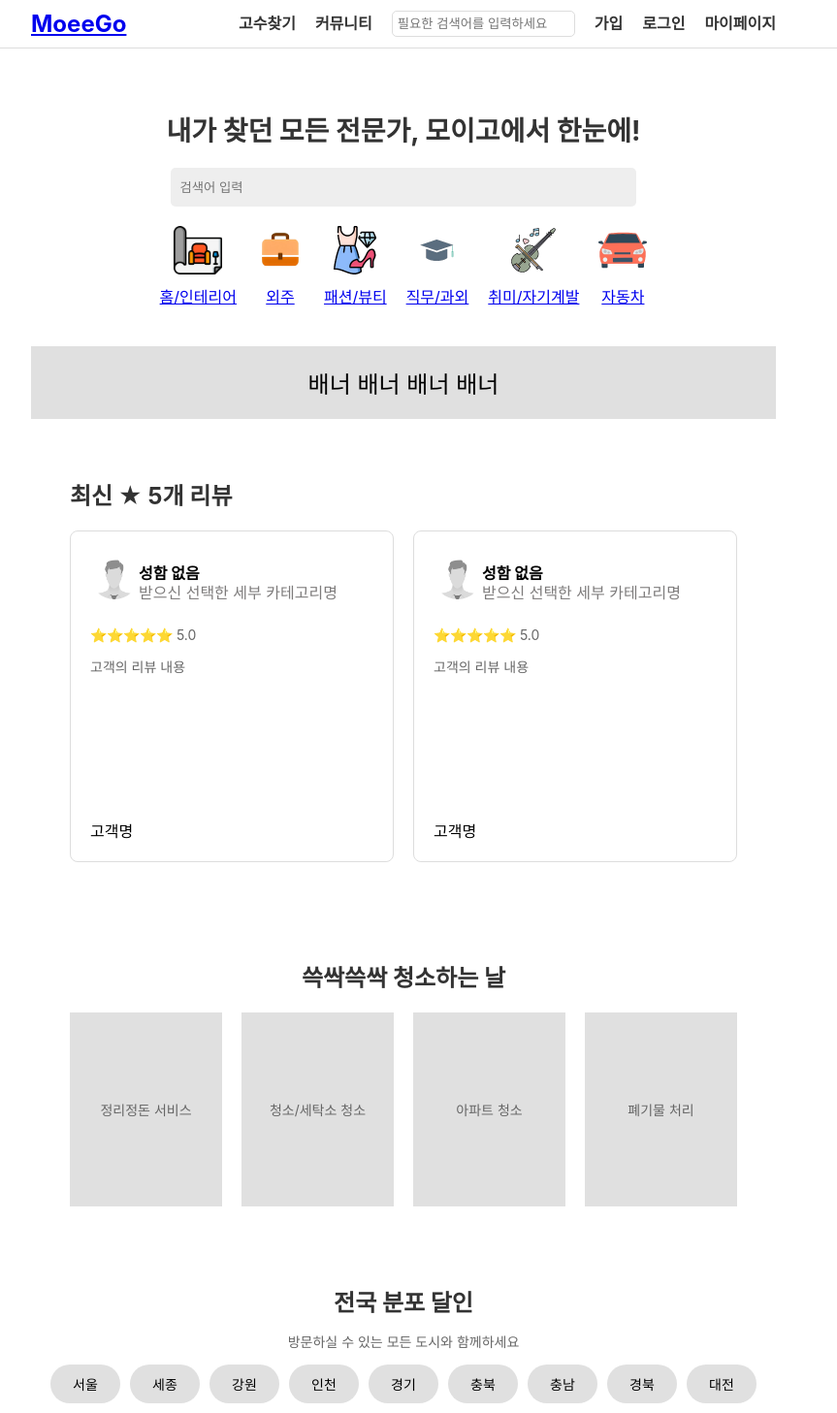
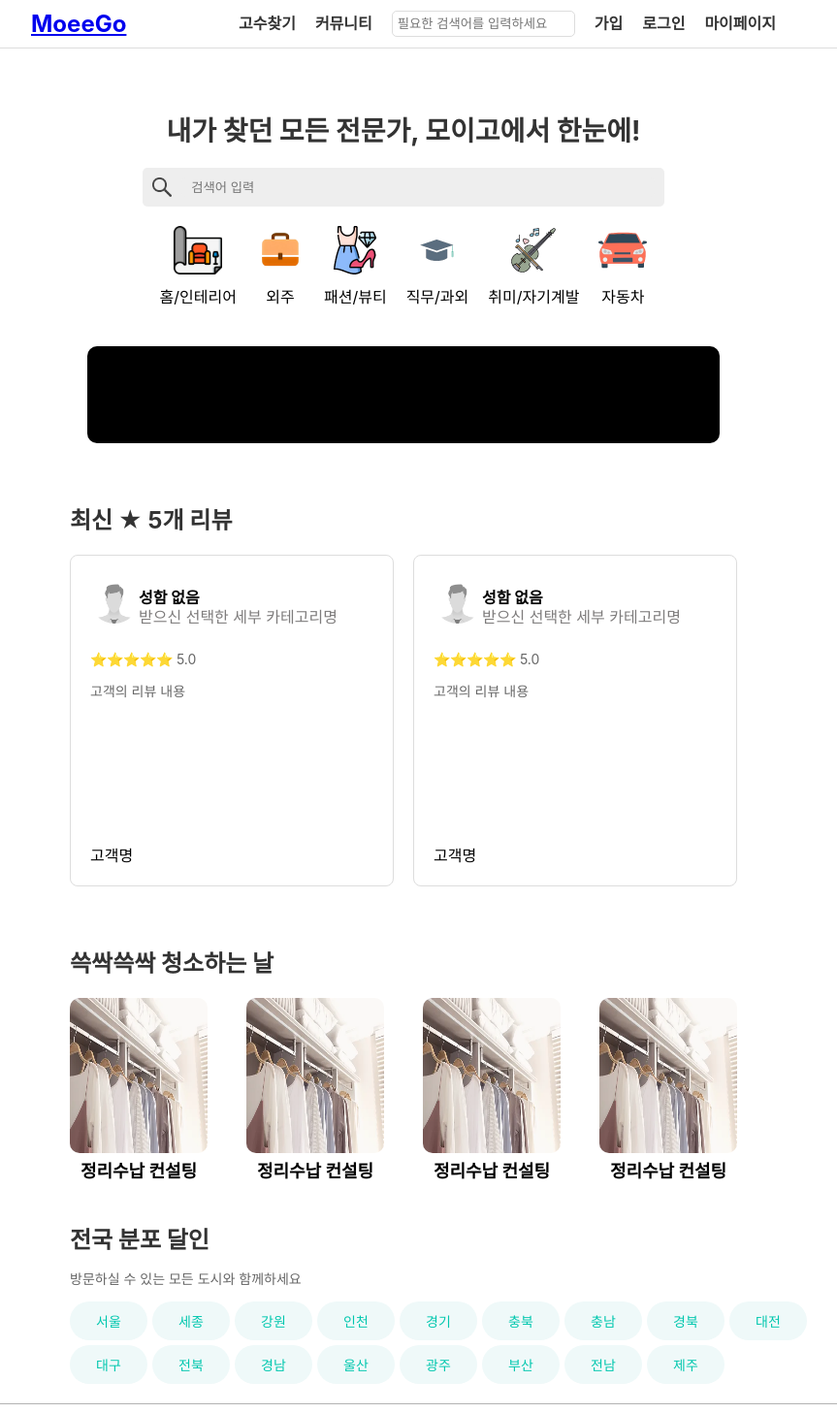
Before and after one commit to jaeheoon/moeego_client, a React (Vite) app: page / in a window 1280 px wide. Shown: the top 1457 px of the page at 97% size, without its empty margins (224-1087 px from the left). Built offline with nearby package versions, Linux system fonts and the light colour scheme.

Commit message:
[FE] Feat: 메인페이지 CSS 작성

```diff
--- a/src/components/mainpage/Banner.jsx
+++ b/src/components/mainpage/Banner.jsx
@@ -3,7 +3,7 @@ import React from "react";
 function Banner() {
   return (
     <div className="bannerWrap">
-        <div>배너 배너 배너 배너</div>
+        <div></div>
     </div>
   );
 }
--- a/src/components/mainpage/CleaningSection.jsx
+++ b/src/components/mainpage/CleaningSection.jsx
@@ -5,10 +5,22 @@ function CleaningSection() {
     <div className="keywordWrap">
         <h2>쓱싹쓱싹 청소하는 날</h2>
         <div className="keyword-images">
-            <div>정리정돈 서비스</div>
-            <div>청소/세탁소 청소</div>
-            <div>아파트 청소</div>
-            <div>폐기물 처리</div>
+          <figure>
+            <img src="./src/image/cleaning.png" alt="청소하는날"/>
+          <figcaption>정리수납 컨설팅</figcaption>
+          </figure>
+          <figure>
+            <img src="./src/image/cleaning.png" alt="청소하는날"/>
+          <figcaption>정리수납 컨설팅</figcaption>
+          </figure>
+          <figure>
+            <img src="./src/image/cleaning.png" alt="청소하는날"/>
+          <figcaption>정리수납 컨설팅</figcaption>
+          </figure>
+          <figure>
+            <img src="./src/image/cleaning.png" alt="청소하는날"/>
+          <figcaption>정리수납 컨설팅</figcaption>
+          </figure>
         </div>
     </div>
   );
--- a/src/components/mainpage/MainBanner.jsx
+++ b/src/components/mainpage/MainBanner.jsx
@@ -4,10 +4,12 @@ import { Link } from "react-router-dom";
 function MainBanner() {
   return (
     <div className="mainBannerWrap">
-      <h1>내가 찾던 모든 전문가, 모이고에서 한눈에!</h1>
-      <div className="searchCategoryWrap">
-            <img src=""/>
-            <input type="text" placeholder="검색어 입력" />
+        <h1>내가 찾던 모든 전문가, 모이고에서 한눈에!</h1>
+        <div className="searchCategoryWrap">
+            <div className="searchBarWrap">
+                <img src="./src/image/search.png" alt="검색버튼"/>
+                <input type="text" placeholder="검색어 입력" />
+            </div>
             <div className="categories">
                 <Link to='/category/home'>
                     <div className="category-item">
--- a/src/css/Mainpage.css
+++ b/src/css/Mainpage.css
@@ -54,22 +54,54 @@ button, span {
     flex-direction: column;
     align-items: center;
 }
+.searchBarWrap {
+    background-color: #eee;
+    width: 70%;
+    height: 40px;
+    display: flex; /* Flexbox 사용 */
+    align-items: center; /* 세로 정렬 */
+    justify-content: flex-start; /* 왼쪽 정렬 */
+    padding: 0 10px; /* 내부 여백 설정 */
+    border-radius: 5px;
+    box-sizing: border-box;
+}
+.searchBarWrap:focus-within{
+    border: 2px solid #fcc1cc;
+    background-color: white;
+    box-sizing: border-box;
+}
+.searchBarWrap img {
+    margin-right: 10px; /* 이미지와 입력창 간격 */
+    width: 20px;
+    height: 20px;
+}
 
 .searchCategoryWrap input {
+    flex: 1; /* 입력창이 남은 공간 채우도록 설정 */
     padding: 10px;
-    width: 60%;
     height: 20px;
     background-color: #eee;
     border: none;
     border-radius: 5px;
-    margin-bottom: 20px;
+    box-sizing: border-box;
+}
+
+.searchCategoryWrap input:focus {
+    outline: none;
+    background-color: white;
+    box-sizing: border-box;
 }
 
 /* 카테고리 */
 .categories {
+    margin-top: 20px;
     display: flex;
     gap: 20px;
 }
+.categories a:active{text-decoration: none; color:black;}
+.categories a:link{text-decoration: none; color:black;}
+.categories a:hover{text-decoration: none; color:black;}
+.categories a:visited{text-decoration: none; color:black;}
 
 .category-item {
     display: flex;
@@ -85,10 +117,13 @@ button, span {
 
 /* 배너 */
 .bannerWrap {
-    padding: 20px;
+    margin:0 auto;
+    width:85%;
+    height: 100px;
     text-align: center;
-    background-color: #e0e0e0;
-    font-size: 24px;
+    background-color: black;
+    /* background-image: url("./src/image/car.png"); */
+    border-radius: 10px;
 }
 
 /* 리뷰 */
@@ -150,57 +185,61 @@ button, span {
     bottom: 20px;
     left: 20px;
 }
-
+.keywordWrap{
+    padding: 0 40px 20px 40px;
+}
 /* 키워드 */
-.keywordWrap {
-    padding: 40px;
-    text-align: center;
+.keyword-images {
+    display: flex; /* 가로 정렬 */
+    flex-direction: row; /* 가로로 배치 */
+    gap: 40px; /* 사진 간격 조정 (기존 값보다 작은 값으로 설정) */
+    justify-content: left; /* 사진을 가운데 정렬 */
 }
 
-.keyword-images {
-    display: flex;
-    justify-content: center;
-    gap: 20px;
+.keyword-images figure {
+    margin: 0; /* 불필요한 여백 제거 */
+    text-align: center; /* 캡션 정렬 */
+    font-size:18px;
+    font-weight: bold;
 }
 
-.keyword-images div {
-    width: 23%;
-    height: 200px;
-    background-color: #e0e0e0;
-    display: flex;
-    align-items: center;
-    justify-content: center;
-    font-size: 14px;
-    color: #666;
+.keyword-images img {
+    border-radius: 10px;
+    width: 240px; /* 이미지 크기 조정 */
+    height: 160px; /* 높이 조정 */
 }
+
 
 /* 위치 목록 */
 .locationsWrap {
+    margin: 0 auto;
     text-align: center;
     background-color: #ffffff;
-    padding: 20px;
+    padding: 0 40px 20px 40px;
 }
 
 .locationsWrap h2 {
+    text-align: left;
     margin-bottom: 10px;
 }
-
+.locationsWrap p{
+    text-align: left;
+}
 .city-listWrap {
     display: grid;
     grid-template-columns: repeat(9, 1fr);
     justify-content: start;
     margin-top: 10px;
-    gap:10px;
+    gap:5px;
 }
 
 .city-listWrap span {
-    padding: 10px 15px;
-    background-color: #e0e0e0;
+    width:80px;
+    height: 20px;
+    padding: 10px 0;
+    background-color: #EFF9F9;
     border-radius: 20px;
     font-size: 14px;
     white-space: nowrap;
+    color:#00C7AE;
 }
-
-.city-listWrap span:hover {
-    background-color: #d0d0d0;
-}
```
Also changed, not shown: src/image/cleaning.png (added).
